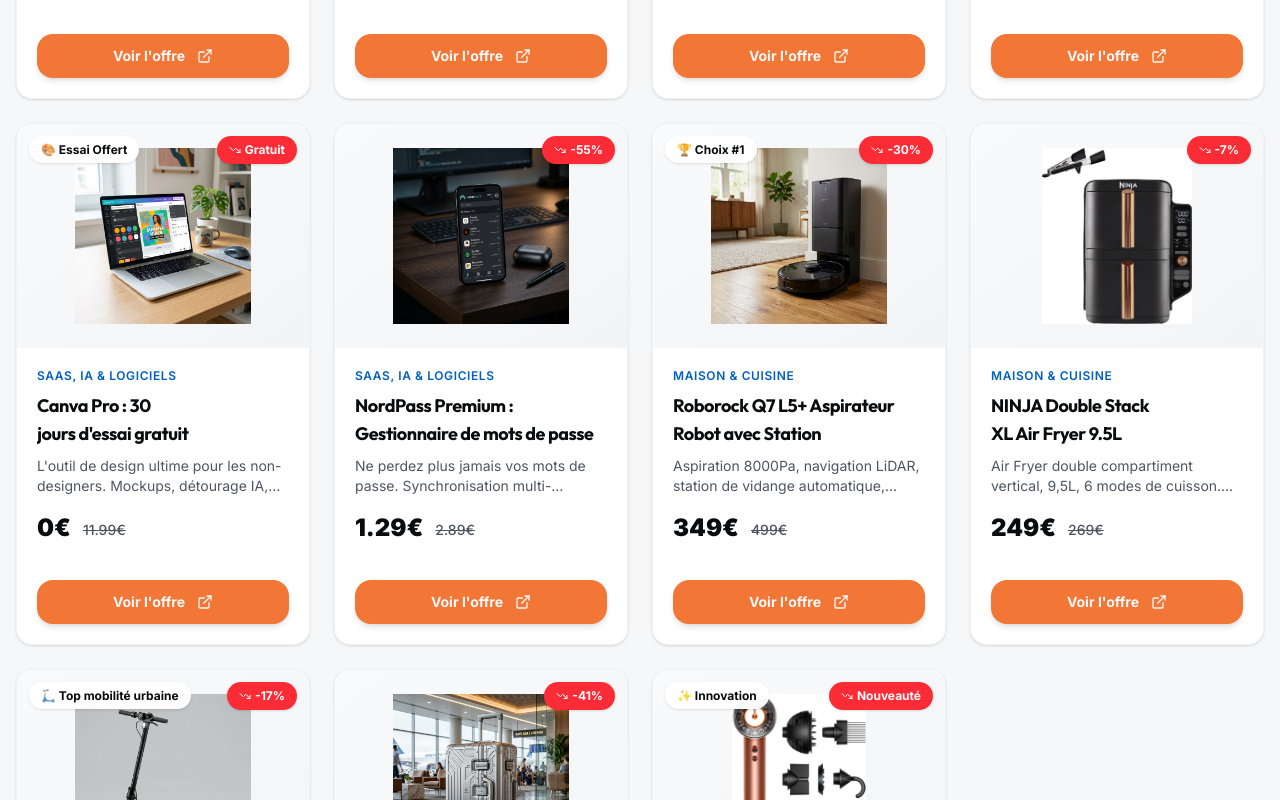
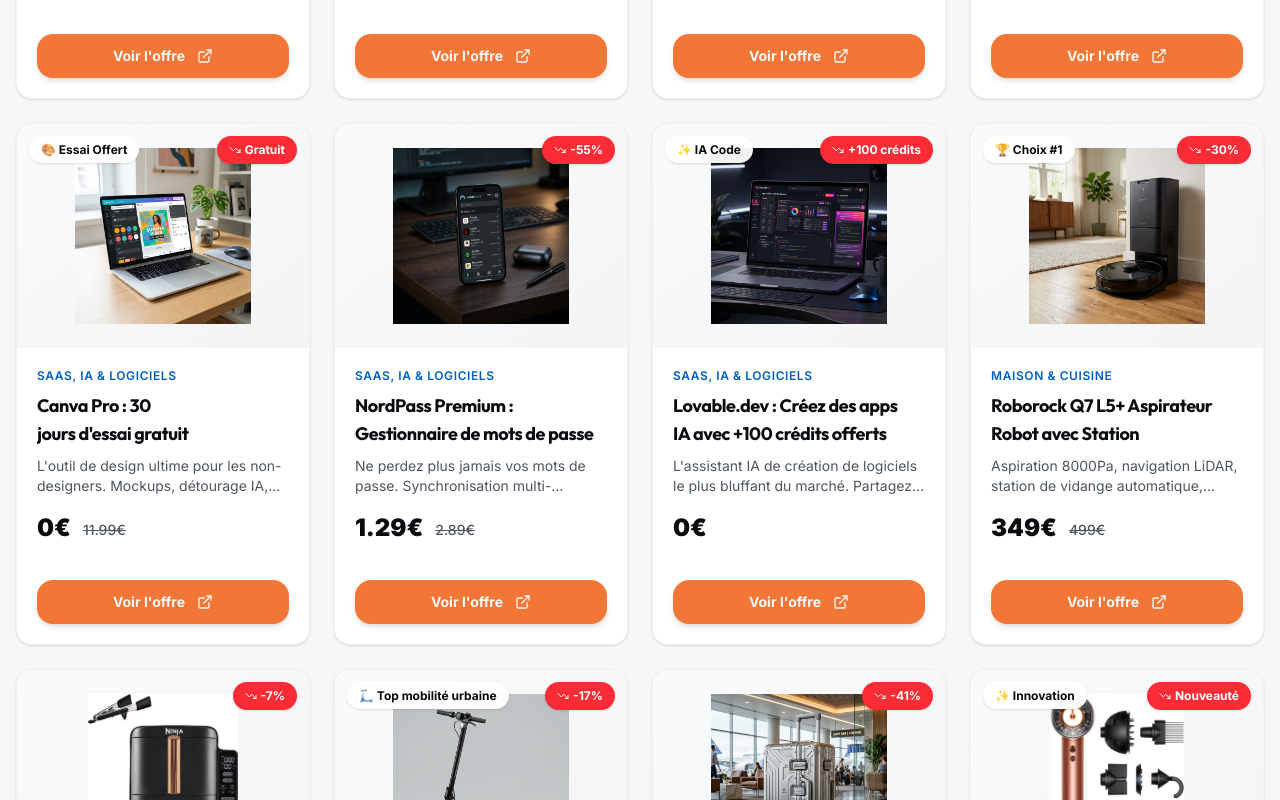
Before and after one commit to baguettecroissant/topbonplan.fr, a Next.js app: page /bons-plans in a window 1280 px wide. Shown: the part 980-1780 px from the top of the page. Built offline with nearby package versions, Linux system fonts and the light colour scheme.

Commit message:
feat: add Lovable.dev referral deal

```diff
--- a/data/deals.ts
+++ b/data/deals.ts
@@ -117,6 +117,22 @@
         subcategory: "VPN & Sécurité",
     },
 
+    {
+        title: "Lovable.dev : Créez des apps IA avec +100 crédits offerts",
+        slug: "lovable-dev-credits-gratuits",
+        description: "L'assistant IA de création de logiciels le plus bluffant du marché. Partagez l'amour du code génératif et gagnez des crédits exclusifs.",
+        detailedReview: "Lovable.dev est en train de redéfinir la façon dont nous concevons des applications. En utilisant cette invitation, vous débloquez automatiquement des crédits bonus pour générer vos interfaces et votre code via l'intelligence artificielle. C'est l'outil parfait pour les développeurs, agences, et makers qui veulent diviser leur temps de développement par 10 (Next.js, Tailwind, TypeScript). L'interface intuitive permet d'itérer en temps réel sur les composants générés.",
+        pros: ["Génération d'UI React/Next.js quasi parfaite", "Environnement de preview intégré", "Programme de parrainage très généreux"],
+        cons: ["Nécessite des connaissances tech pour les apps complexes", "Les crédits peuvent descendre vite sur les gros prompts"],
+        image: "/images/deals/lovable.png",
+        price: "0€",
+        originalPrice: "",
+        discount: "+100 crédits",
+        affiliateUrl: "https://lovable.dev/invite/9ARAJH3",
+        category: "SaaS, IA & Logiciels",
+        subcategory: "Création",
+        badge: "✨ IA Code",
+    },
     // MAISON
     {
         title: "Roborock Q7 L5+ Aspirateur Robot avec Station",
```
Also changed, not shown: public/images/deals/lovable.png (added).
